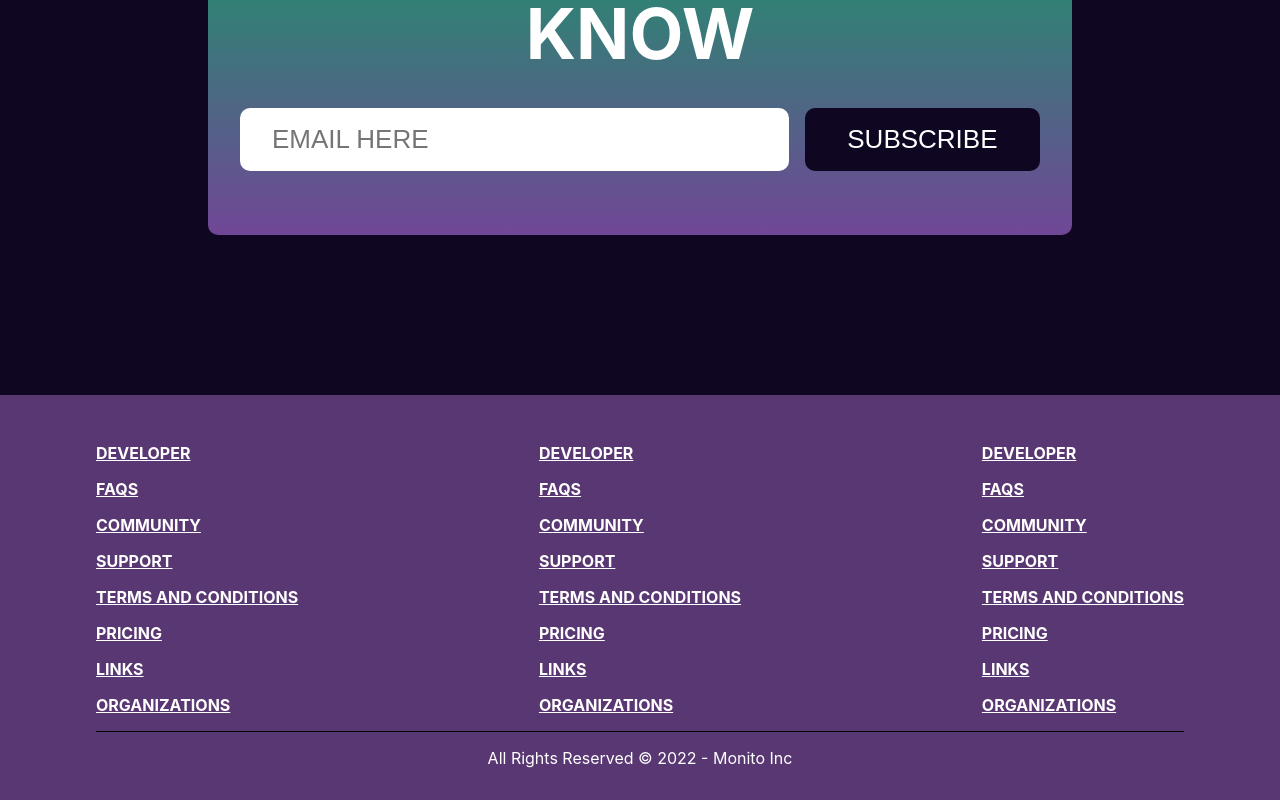
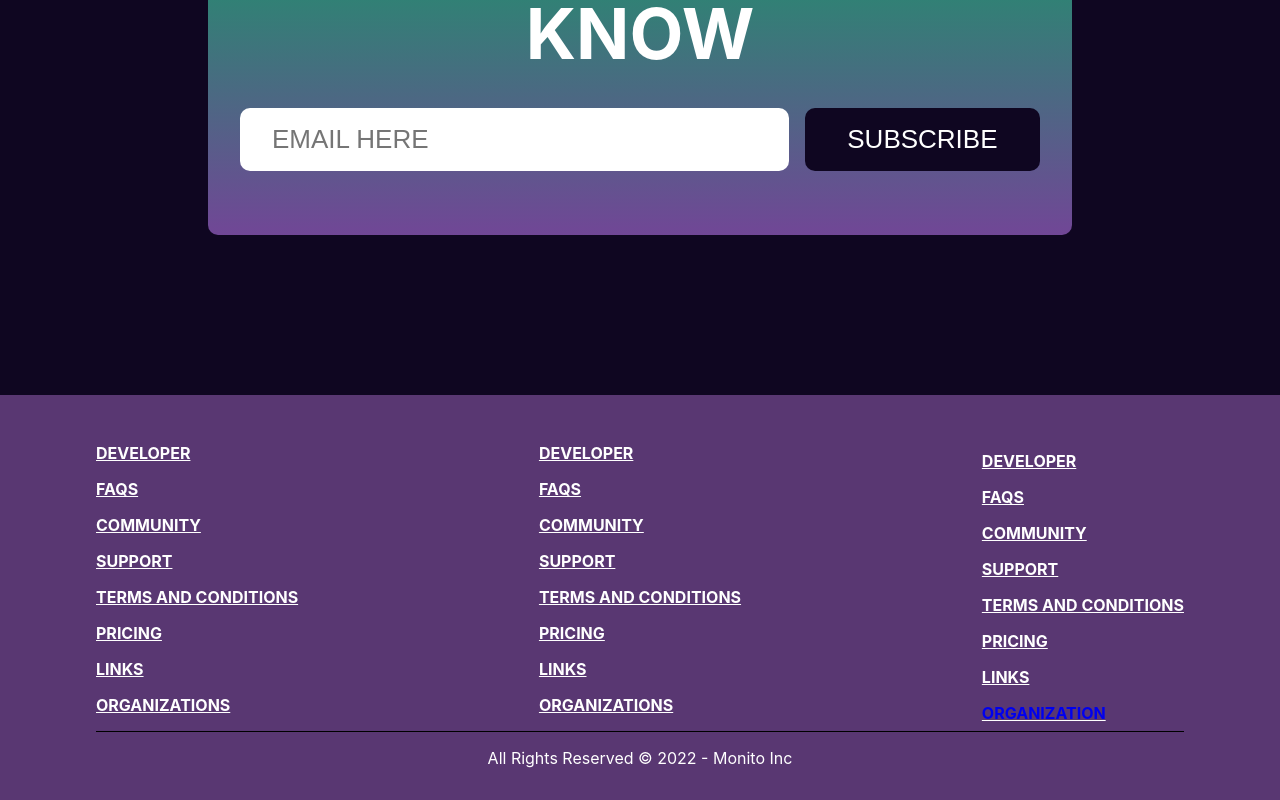
Before and after one commit to Abuka-Victor/Monito, a React (Create React App) app in the folder src/frontend/: page / in a window 1280 px wide. Shown: the part 2558-3358 px from the top of the page. Built offline with nearby package versions, Linux system fonts and the light colour scheme.

Commit message:
dashboard link hack

```diff
--- a/src/frontend/src/components/Footer/Footer.js
+++ b/src/frontend/src/components/Footer/Footer.js
@@ -1,5 +1,6 @@
 import React from 'react';
 import styles from './Footer.module.css';
+import { Link } from 'react-router-dom';
 
 function Footer() {
   return (
@@ -33,7 +34,7 @@ function Footer() {
           <p>TERMS AND CONDITIONS</p>
           <p>PRICING</p>
           <p>LINKS</p>
-          <p>ORGANIZATIONS</p>
+          <Link to="/dashboard">ORGANIZATION</Link>
         </div>
       </div>
       <div className={styles.Footer_foot}>
```
